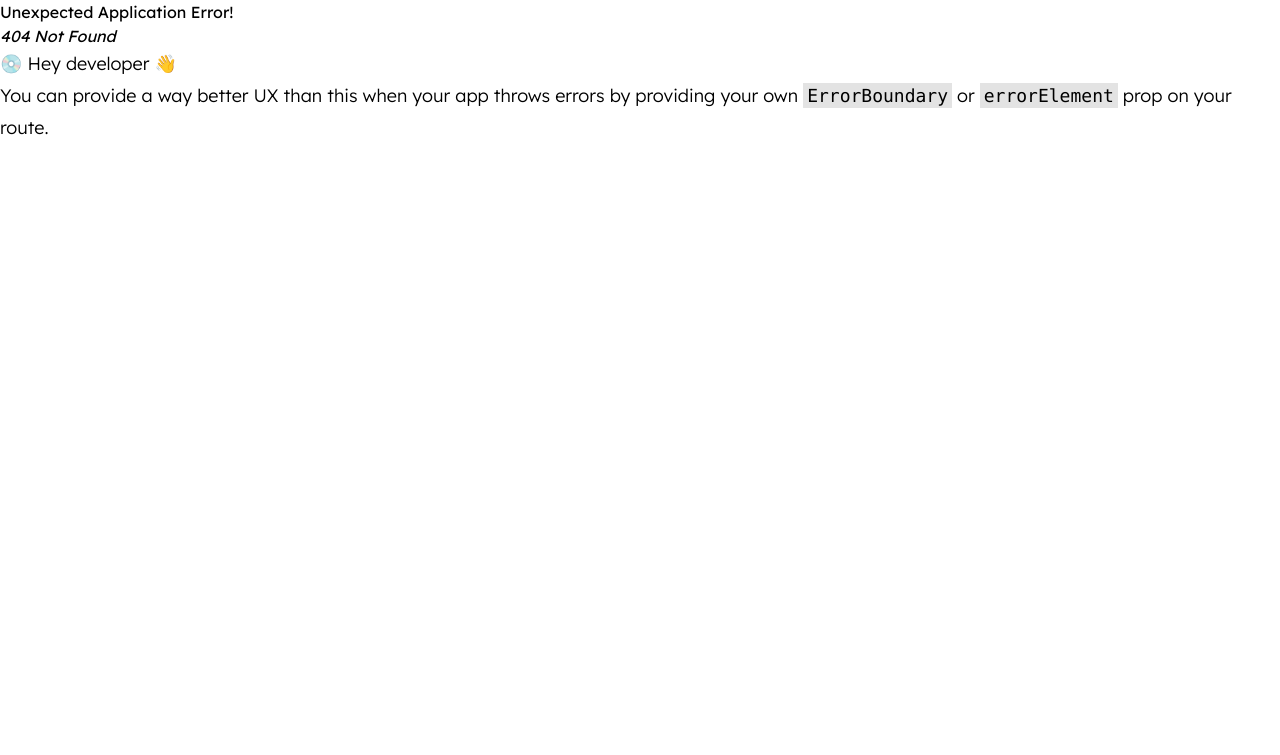
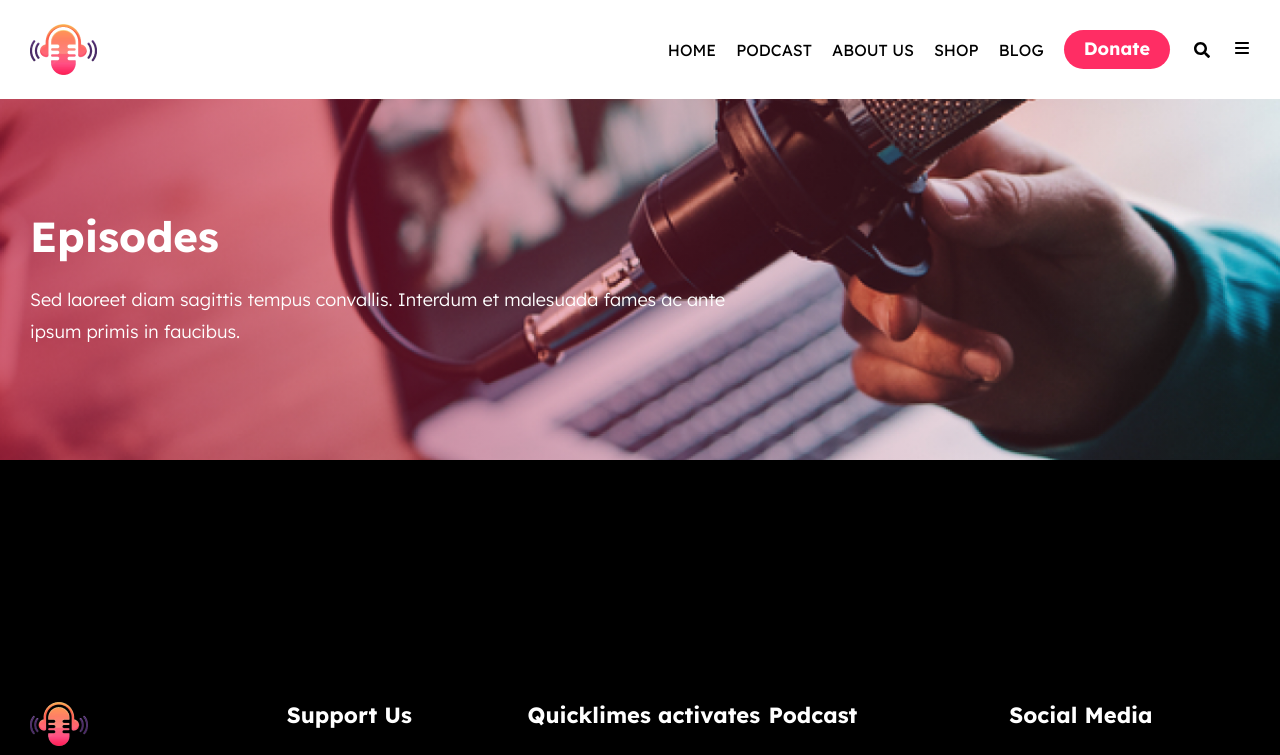
Before and after one commit to nahid-hn-kiran/omni-cast, a React (Vite) app: page /podcasts in a window 1280 px wide. Before the commit this address had no page. Shown: the top 755 px of the page. Built offline with nearby package versions, Linux system fonts and the light colour scheme.

Commit message:
section-title added

```diff
--- a/src/Pages/Episodes/Episodes.jsx
+++ /dev/null
@@ -1,9 +0,0 @@
-const Episodes = () => {
-  return (
-    <div>
-      <h2>Hello From Episodes</h2>
-    </div>
-  );
-};
-
-export default Episodes;
--- a/src/Pages/Home/Hero.jsx
+++ b/src/Pages/Home/Hero.jsx
@@ -4,7 +4,7 @@ import "./Home.css";
 const Hero = () => {
   return (
     <section id="hero-section" className="pb-56 pt-44 relative">
-      <div className="bg-overlay"></div>
+      <div className="section-bg"></div>
       <div className="container">
         <div className="md:w-5/12 hero-content">
           <h1 className="hero-title">Connect to Your Audience</h1>
--- a/src/Pages/Home/Home.css
+++ b/src/Pages/Home/Home.css
@@ -3,28 +3,8 @@
   border-radius: 30px;
 }
 
-.bg-overlay {
-  position: absolute;
-  top: 0;
-  left: 0;
-  background-image: url(../../assets/images/hero-bg.png);
-  background-repeat: no-repeat;
-  background-size: cover;
-  background-position: center center;
-  height: 100%;
-  width: 100%;
-  z-index: -5;
-}
-
-.bg-overlay::after {
-  background: linear-gradient(to right, #b70030cc, #ff5e8800);
-  height: 100%;
-  width: 100%;
-  position: absolute;
-  top: 0;
-  left: 0;
-  content: "";
-  opacity: 0.7;
+#hero-section .section-bg {
+  background-image: url(../../assets/images/sponsor-bg.png);
 }
 
 .hero-title {
@@ -133,28 +113,8 @@ span.swiper-pagination-bullet.swiper-pagination-bullet-active {
   margin-top: 200px;
 }
 
-.sponsor-bg-overlay {
-  position: absolute;
-  top: 0;
-  left: 0;
+.become-sponsor .section-bg {
   background-image: url(../../assets/images/sponsor-bg.png);
-  background-repeat: no-repeat;
-  background-size: cover;
-  background-position: top center;
-  height: 100%;
-  width: 100%;
-  z-index: -5;
-}
-
-.sponsor-bg-overlay::after {
-  background: linear-gradient(to right, #b70030cc, #ff5e8800);
-  height: 100%;
-  width: 100%;
-  position: absolute;
-  top: 0;
-  left: 0;
-  content: "";
-  opacity: 0.7;
 }
 
 .sponsor-card {
@@ -193,4 +153,7 @@ span.swiper-pagination-bullet.swiper-pagination-bullet-active {
     font-size: 42px;
     line-height: 52px;
   }
+  p {
+    font-size: 16px;
+  }
 }
--- a/src/Pages/Home/OurSponsors.jsx
+++ b/src/Pages/Home/OurSponsors.jsx
@@ -89,7 +89,7 @@ const OurSponsors = () => {
         </div>
         <div className="become-sponsor px-4">
           <div className="md:w-6/12 mx-auto">
-            <div className="sponsor-bg-overlay"></div>
+            <div className="section-bg"></div>
             <div className="sponsor-card p-4 md:p-16 flex flex-col items-center text-center">
               <h2 className="section-title">Become a sponsor!</h2>
               <p className="mt-3">
--- /dev/null
+++ b/src/Pages/Podcasts/Podcasts.jsx
@@ -0,0 +1,12 @@
+import PageTitle from "../../components/PageTitle/PageTitle";
+import "./podcasts.css";
+
+const Podcasts = () => {
+  return (
+    <div className="podcasts-page">
+      <PageTitle />
+    </div>
+  );
+};
+
+export default Podcasts;
--- a/src/Routes/Router.jsx
+++ b/src/Routes/Router.jsx
@@ -1,6 +1,7 @@
 import { createBrowserRouter } from "react-router-dom";
 import App from "../App";
 import Home from "../Pages/Home/Home";
+import Podcasts from "../Pages/Podcasts/Podcasts";
 
 const Router = createBrowserRouter([
   {
@@ -11,6 +12,10 @@ const Router = createBrowserRouter([
         path: "/",
         element: <Home />,
       },
+      {
+        path: "/podcasts",
+        element: <Podcasts />,
+      },
     ],
   },
 ]);
--- a/src/Shared/Header/Header.jsx
+++ b/src/Shared/Header/Header.jsx
@@ -28,8 +28,8 @@ const Header = () => {
                 <ul className="flex gap-x-5 items-center">
                   {navMenu.map((menu, i) => (
                     <li key={i}>
-                      <Link to="/" className="uppercase">
-                        {menu}
+                      <Link to={menu.url} className="uppercase">
+                        {menu.name}
                       </Link>
                     </li>
                   ))}
@@ -63,8 +63,11 @@ const Header = () => {
                   <ul className="flex flex-col gap-y-3 items-center">
                     {navMenu.map((menu, i) => (
                       <li key={i}>
-                        <Link to="/" className="uppercase text-omni-gray">
-                          {menu}
+                        <Link
+                          to={menu.url}
+                          className="uppercase text-omni-gray"
+                        >
+                          {menu.name}
                         </Link>
                       </li>
                     ))}
--- /dev/null
+++ b/src/components/PageTitle/PageTitle.css
@@ -0,0 +1,8 @@
+.page-title .section-bg {
+  background-image: url(../../assets//images/episodes-title.png);
+}
+
+.page-title p,
+.page-title .section-title {
+  color: var(--omni-white);
+}
--- /dev/null
+++ b/src/components/PageTitle/PageTitle.jsx
@@ -0,0 +1,20 @@
+import "./PageTitle.css";
+
+const PageTitle = () => {
+  return (
+    <div className="page-title py-20 md:py-28 relative">
+      <div className="section-bg"></div>
+      <div className="container">
+        <h2 className="section-title">Episodes</h2>
+        <div className="md:w-7/12">
+          <p className="mt-5">
+            Sed laoreet diam sagittis tempus convallis. Interdum et malesuada
+            fames ac ante ipsum primis in faucibus.
+          </p>
+        </div>
+      </div>
+    </div>
+  );
+};
+
+export default PageTitle;
--- a/src/constants/constants.jsx
+++ b/src/constants/constants.jsx
@@ -1 +1,7 @@
-export const navMenu = ["Home", "Podcast", "About Us", "Shop", "Blog"];
+export const navMenu = [
+  { name: "Home", url: "/" },
+  { name: "Podcast", url: "/podcasts" },
+  { name: "About Us", url: "about-us" },
+  { name: "Shop", url: "/shop" },
+  { name: "Blog", url: "blog" },
+];
--- a/src/index.css
+++ b/src/index.css
@@ -66,6 +66,29 @@ p {
   top: 110px;
 }
 
+.section-bg {
+  position: absolute;
+  top: 0;
+  left: 0;
+  background-repeat: no-repeat;
+  background-size: cover;
+  background-position: top center;
+  height: 100%;
+  width: 100%;
+  z-index: -5;
+}
+
+.section-bg::after {
+  background: linear-gradient(to right, #b70030cc, #ff5e8800);
+  height: 100%;
+  width: 100%;
+  position: absolute;
+  top: 0;
+  left: 0;
+  content: "";
+  opacity: 0.7;
+}
+
 @media only screen and (max-width: 767px) {
   .container {
     padding: 0 10px;
```
Also changed, not shown: src/Pages/Podcasts/podcasts.css (added), src/assets/images/episodes-title.png (added).
